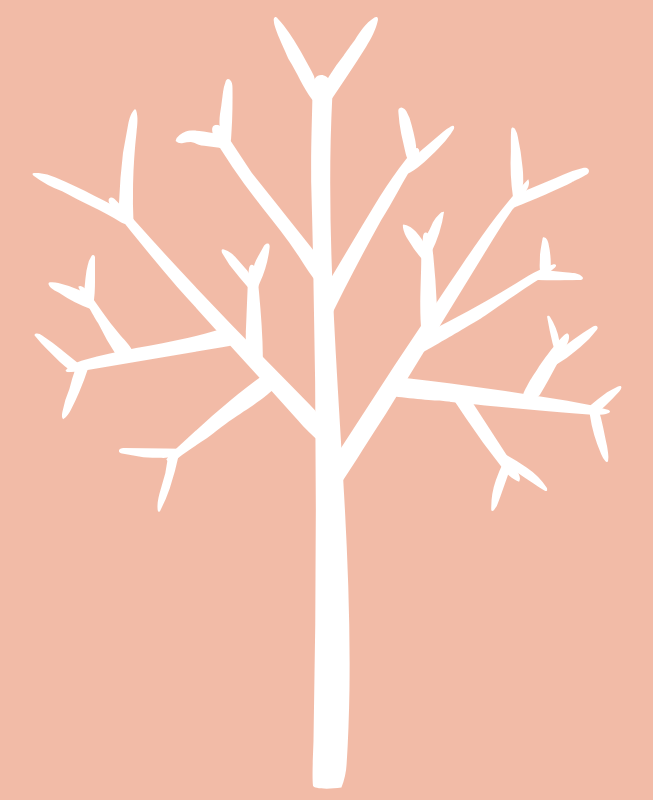
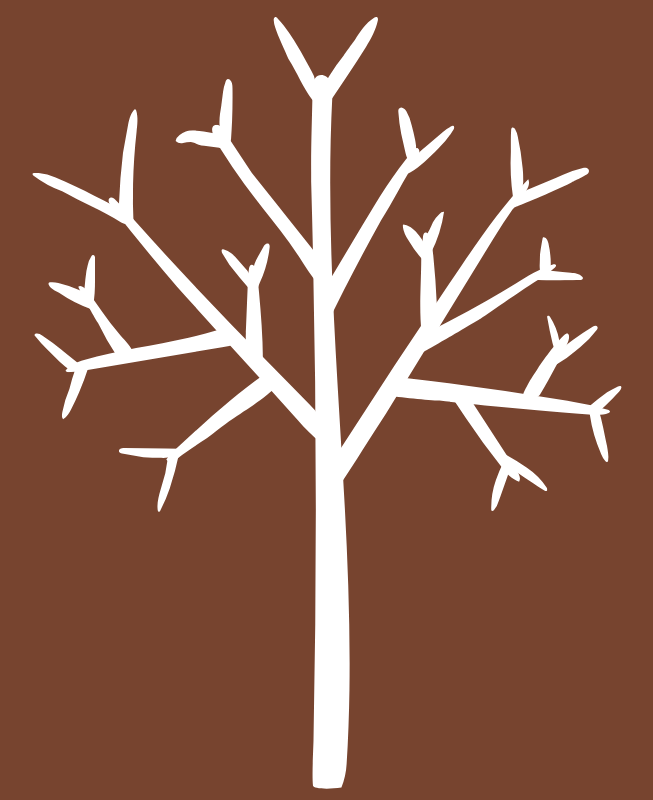
Before and after one commit to ex-jedi/animations, a website: page index.html in a window 1280 px wide. Shown: the whole page, without its empty margins (313-966 px from the left). Drawn offline with Linux system fonts and the light colour scheme.

Commit message:
Darker background

```diff
--- a/sass/main.scss
+++ b/sass/main.scss
@@ -7,7 +7,7 @@ body {
   overflow: hidden;
   margin: 0;
   padding: 0;
-  background-color: #f2bba7;
+  background-color: #77442f;
 }
 
 .svg-wrapper {
@@ -18,5 +18,5 @@ body {
   height: 100vh;
   margin: auto;
   padding: 0;
-  background-color: #f2bba7;
+  background-color: #77442f;
 }
```
Also changed, not shown: css/main.css.
